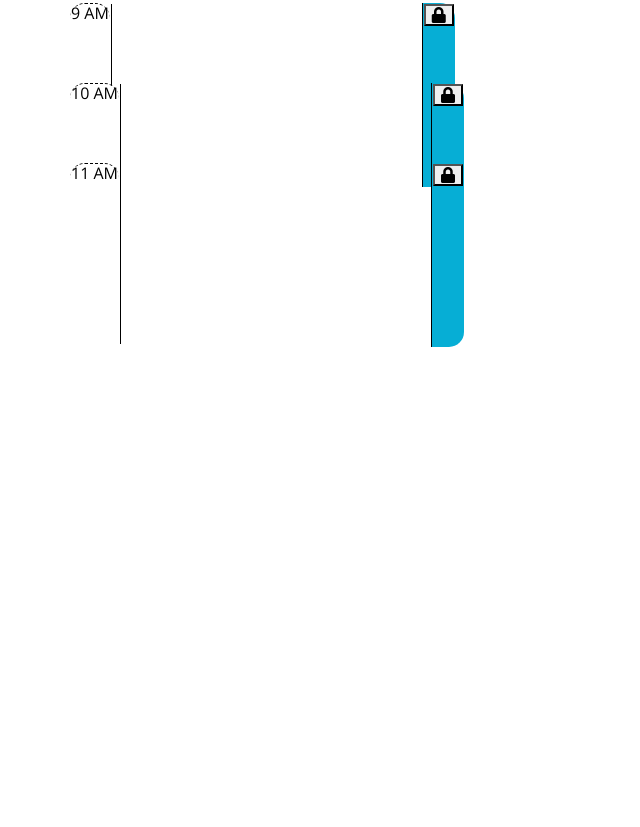
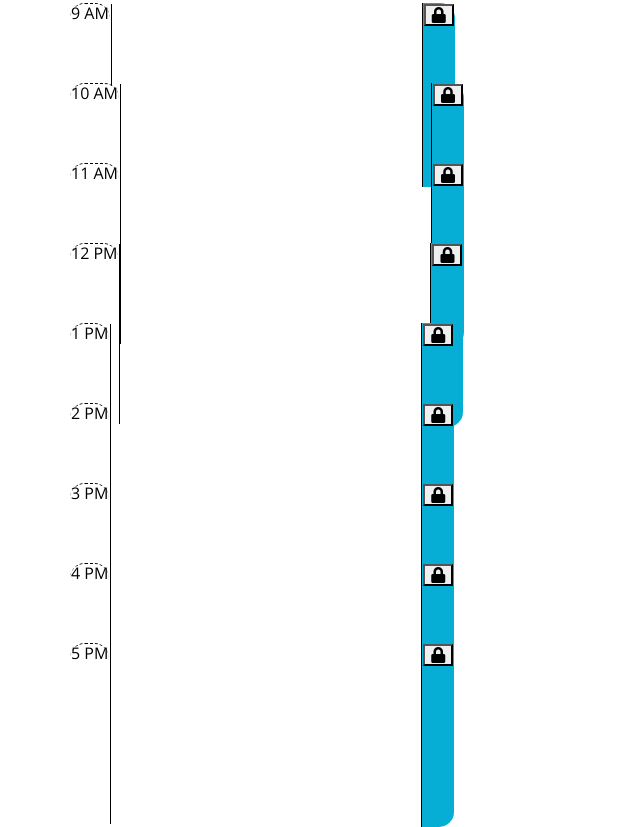
Before and after one commit to JMVT717/Homework5, a plain HTML site: page Develop/index.html in a window 1280 px wide. Shown: the part 334-1161 px from the top of the page, without its empty margins (0-640 px from the left). Before the commit the page ends 800 px from the top, so only its background shows below. Drawn offline with nearby package versions, Linux system fonts and the light colour scheme.

Commit message:
couldnt get description to be full width.

```diff
--- a/Develop/index.html
+++ b/Develop/index.html
@@ -46,6 +46,36 @@
           <td class="description"><textarea name="" id="" cols="30" rows="10"></textarea></td>
           <td class="saveBtn"><button><i class="fa fa-lock"></i></button></td>
         </tr>
+        <tr class= "row">
+          <td class="time-block hour">12 PM</td>
+          <td class="description"><textarea name="" id="" cols="30" rows="10"></textarea></td>
+          <td class="saveBtn"><button><i class="fa fa-lock"></i></button></td>
+        </tr>
+        <tr class= "row">
+          <td class="time-block hour">1 PM</td>
+          <td class="description"><textarea name="" id="" cols="30" rows="10"></textarea></td>
+          <td class="saveBtn"><button><i class="fa fa-lock"></i></button></td>
+        </tr>
+        <tr class= "row">
+          <td class="time-block hour">2 PM</td>
+          <td class="description"><textarea name="" id="" cols="30" rows="10"></textarea></td>
+          <td class="saveBtn"><button><i class="fa fa-lock"></i></button></td>
+        </tr>
+        <tr class= "row">
+          <td class="time-block hour">3 PM</td>
+          <td class="description"><textarea name="" id="" cols="30" rows="10"></textarea></td>
+          <td class="saveBtn"><button><i class="fa fa-lock"></i></button></td>
+        </tr>
+        <tr class= "row">
+          <td class="time-block hour">4 PM</td>
+          <td class="description"><textarea name="" id="" cols="30" rows="10"></textarea></td>
+          <td class="saveBtn"><button><i class="fa fa-lock"></i></button></td>
+        </tr>
+        <tr class= "row">
+          <td class="time-block hour">5 PM</td>
+          <td class="description"><textarea name="" id="" cols="30" rows="10"></textarea></td>
+          <td class="saveBtn"><button><i class="fa fa-lock"></i></button></td>
+        </tr>
       </table>
     </div>
 
--- a/Develop/style.css
+++ b/Develop/style.css
@@ -11,6 +11,7 @@ textarea {
   color: #000000;
   border-left: 1px solid black;
   padding: 10px;
+  width: max-content;
 }
 
 .jumbotron {
```
